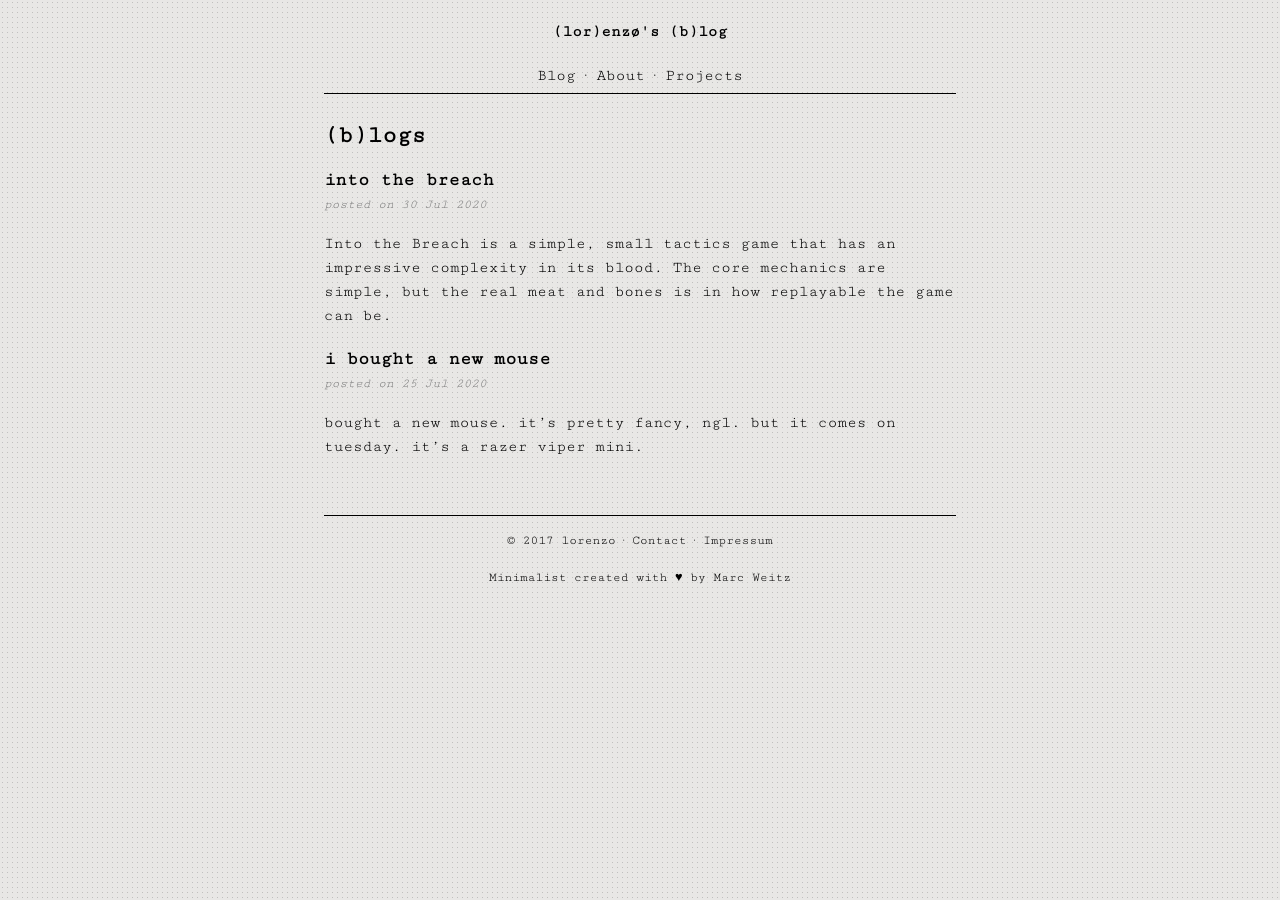
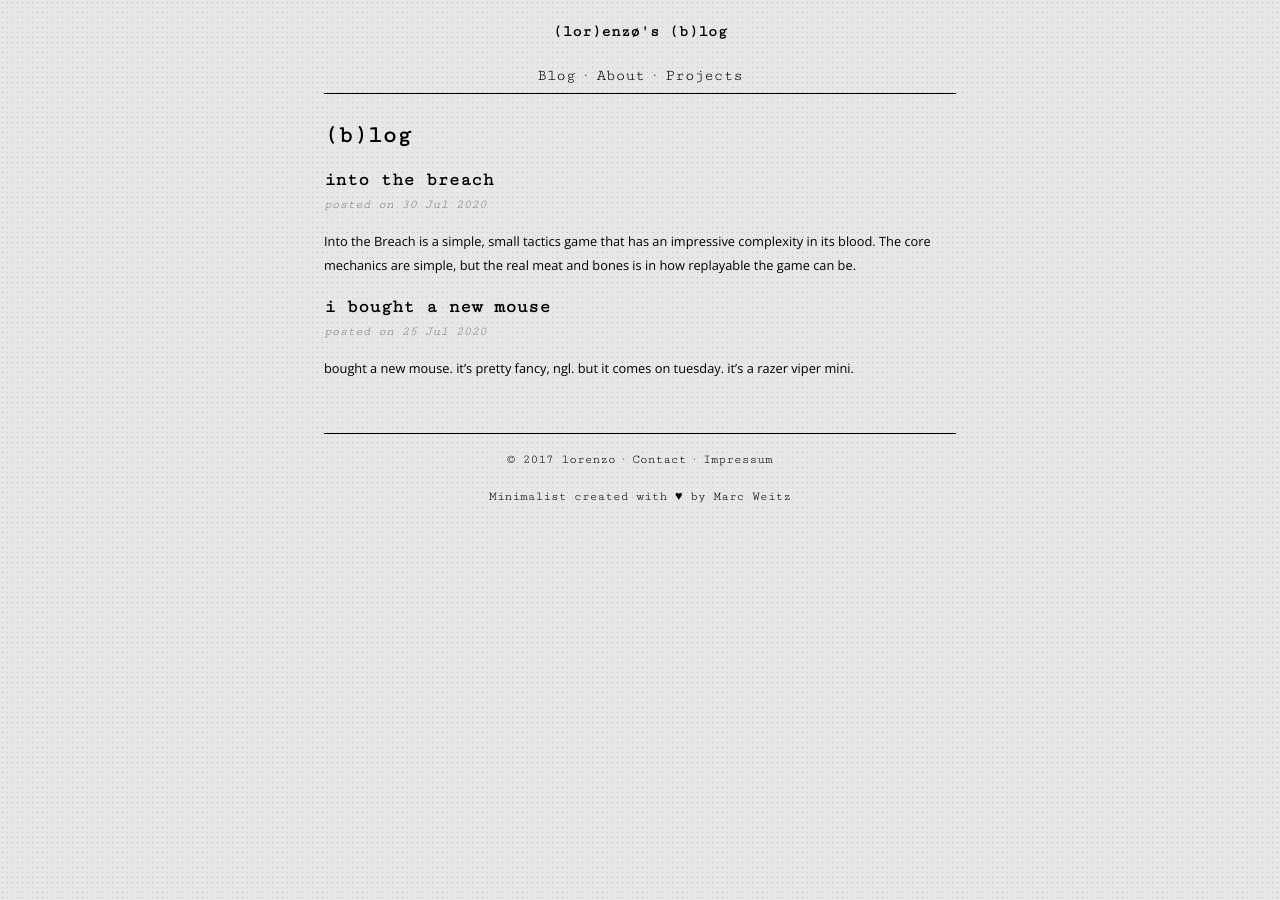
Before and after one commit to lornzoe/lornzoe.github.io, a Jekyll site: the page built from index.md, in a window 1280 px wide. Built offline with Jekyll 4.4.1, drawn with Linux system fonts in a browser that asks for light colours.

Commit message:
patches here and there

```diff
--- a/_layouts/post.html
+++ b/_layouts/post.html
@@ -8,7 +8,7 @@
 		<div id="content-left">
       <div id="post">
         <h2>{{ page.title | downcase }}</h2>
-        posted on {{ page.date | date: "%-d %b %Y" }}.
+        posted on {{ page.date | date: "%-d %b %Y" }}
         <div id = post-content>
         {{ content }}
         </div>
--- a/assets/css/style.css
+++ b/assets/css/style.css
@@ -92,6 +92,12 @@ a:hover	{
 #post-short i	{
 	font-size:0.8em;
 	color: grey;
+}
+
+#post-short p{
+	font-family: 'Open Sans', sans-serif;
+	font-size:0.8em;
+
 }
 
 #post i	{
--- a/index.md
+++ b/index.md
@@ -3,7 +3,7 @@
 # Edit theme's home layout instead if you wanna make some changes
 # See: https://jekyllrb.com/docs/themes/#overriding-theme-defaults
 layout: default
-title: (b)logs
+title: (b)log
 ---
 {% for post in site.posts %}
   <div id="post-short">
```
